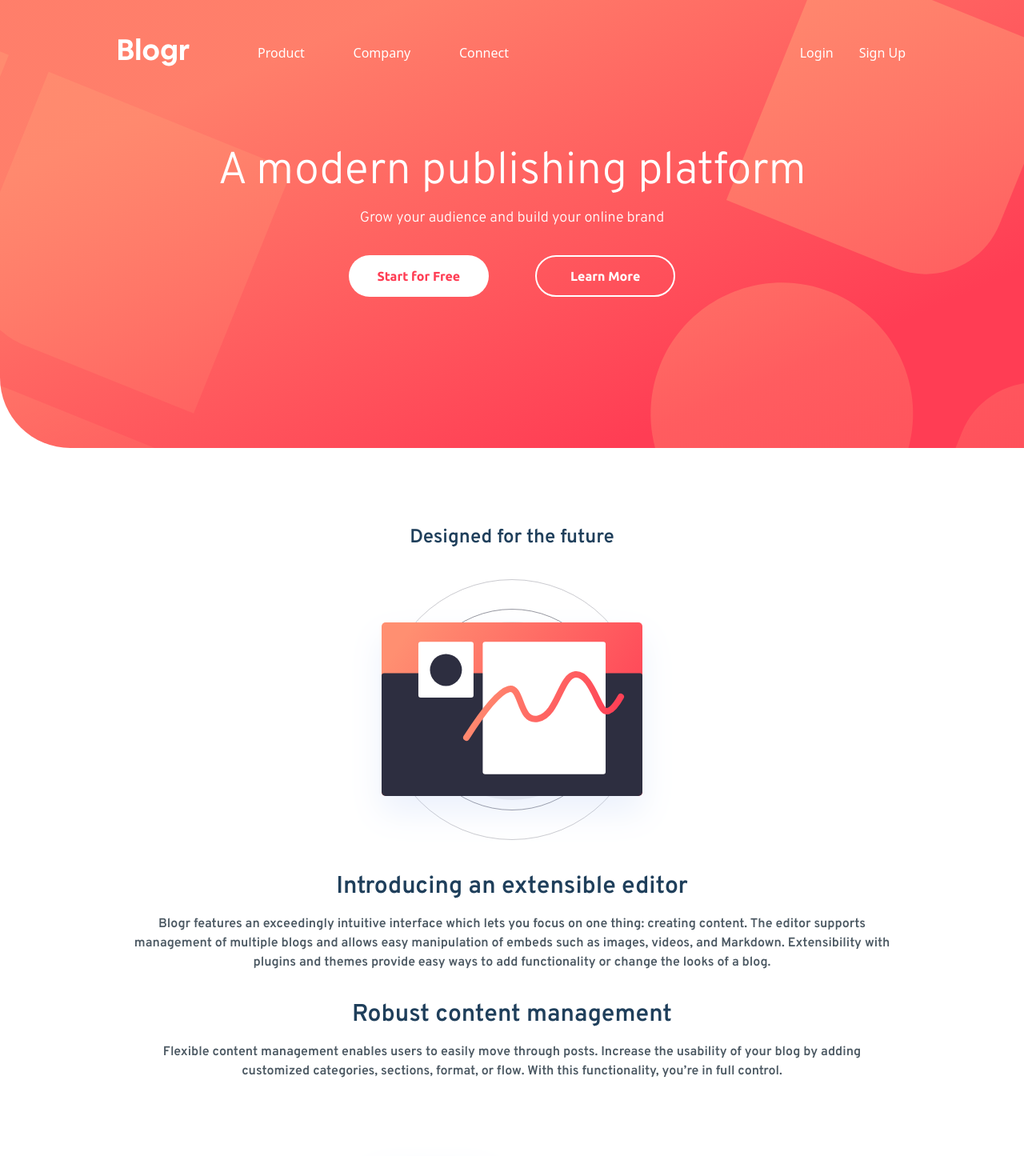
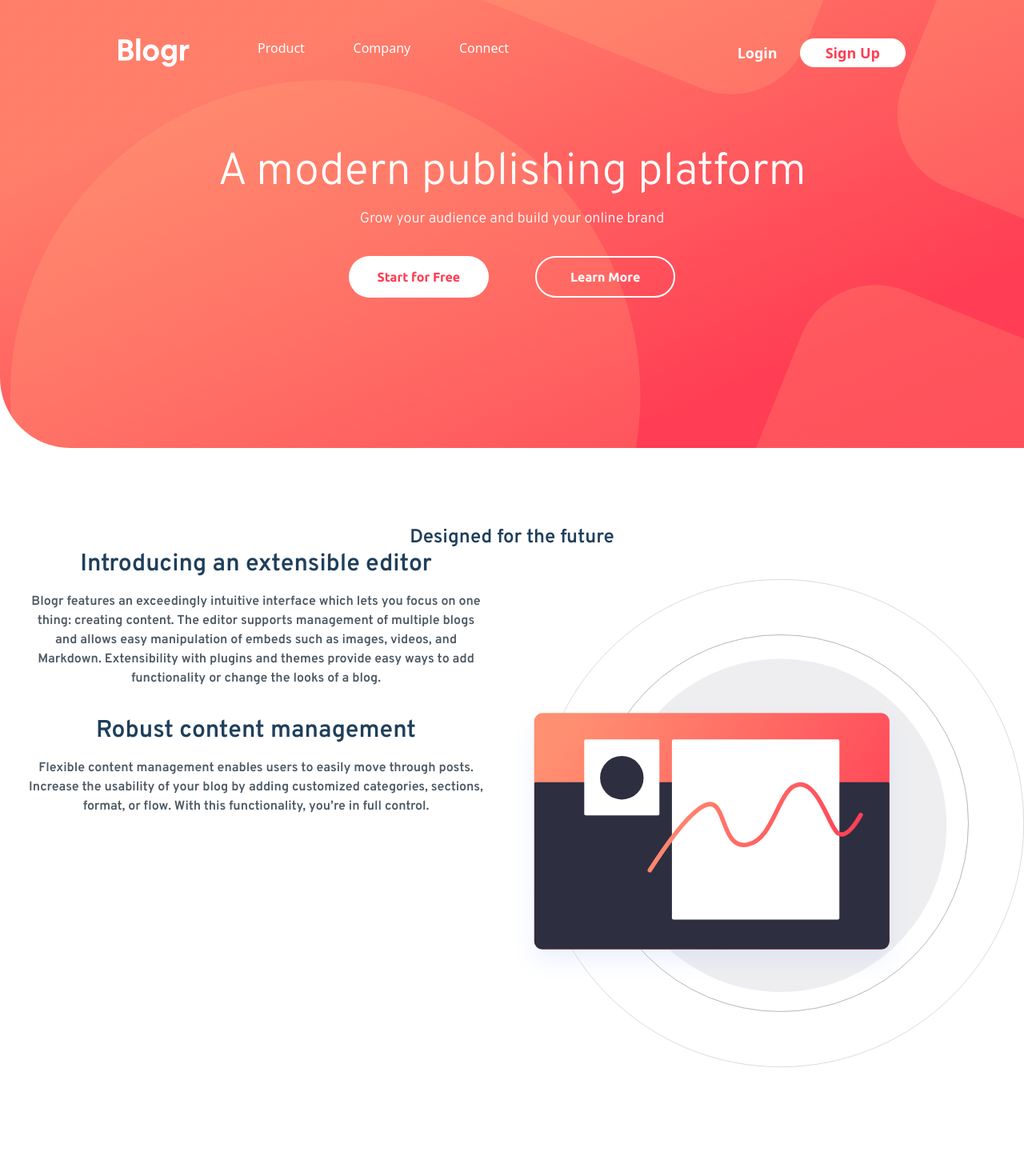
Before and after one commit to Samsegun/blogr-landing-page, a React (Create React App) app: page / in a window 1280 px wide. Shown: the top 1445 px of the page at 80% size. Built offline with nearby package versions, Linux system fonts and the light colour scheme.

Commit message:
header responsive

```diff
--- a/src/Components/DesignforFuture/DesignImage.js
+++ b/src/Components/DesignforFuture/DesignImage.js
@@ -1,9 +1,22 @@
-import editor from "../../assets/illustration-editor-mobile.svg";
+import editorMobile from "../../assets/illustration-editor-mobile.svg";
+import editorDesktop from "../../assets/illustration-editor-desktop.svg";
 
 const DesignImage = () => {
   return (
-    <div className=" my-9">
-      <img src={editor} alt="editor pics" className="mx-auto" />
+    <div className="order-1 my-9 desktop:basis-full">
+      <div>
+        <img
+          src={editorMobile}
+          alt="editor pics"
+          className="mx-auto desktop:hidden"
+        />
+        <img
+          src={editorDesktop}
+          alt="editor pics"
+          class
+          Name="hidden mx-auto desktop:block"
+        />
+      </div>
     </div>
   );
 };
--- a/src/Components/DesignforFuture/DesignText.js
+++ b/src/Components/DesignforFuture/DesignText.js
@@ -1,6 +1,6 @@
 const DesignText = () => {
   return (
-    <div className="sm:w-small-screen sm:m-small-screen">
+    <div className="sm:w-small-screen sm:m-small-screen desktop:basis-full">
       <article>
         <h2 className="px-12 mb-4 text-3xl font-black text-headings">
           Introducing an extensible editor
--- a/src/Components/DesignforFuture/DesignforFuture.js
+++ b/src/Components/DesignforFuture/DesignforFuture.js
@@ -8,7 +8,7 @@ const DesignFuture = () => {
         Designed for the future
       </h2>
 
-      <div>
+      <div className="desktop:flex">
         <DesignImage />
         <DesignText />
       </div>
--- a/src/Components/Header/Header.js
+++ b/src/Components/Header/Header.js
@@ -1,18 +1,14 @@
 import Navbar from "./Navbar";
 import Hero from "./Hero";
-import mobileBg from "../../assets/bg-pattern-intro-mobile.svg";
-
-const headerStyle = {
-  background: `linear-gradient(to top left,
-    rgba(255, 61, 84, 0.3) 20%, rgba(255, 143, 112, 0.8) 80%),
-    url(${mobileBg}) right -38rem bottom -32rem, #ff3d54 no-repeat`,
-};
+import styles from "./Header.module.css";
 
 const Header = () => {
   return (
     <header
-      className="rounded-bl-header h-header-height desktop:bg-desktop-bg"
-      style={headerStyle}
+      className={
+        "rounded-bl-header h-header-height desktop:bg-desktop-bg " +
+        styles.header
+      }
     >
       <Navbar />
       <Hero />
--- /dev/null
+++ b/src/Components/Header/Header.module.css
@@ -0,0 +1,21 @@
+.header {
+  background: linear-gradient(
+      to top left,
+      rgba(255, 61, 84, 0.3) 20%,
+      rgba(255, 143, 112, 0.8) 80%
+    ),
+    url("../../assets/bg-pattern-intro-mobile.svg") right -38rem bottom -32rem,
+    #ff3d54 no-repeat;
+}
+
+@media (min-width: 929px) {
+  .header {
+    background: linear-gradient(
+        to top left,
+        rgba(255, 61, 84, 0.3) 20%,
+        rgba(255, 143, 112, 0.8) 80%
+      ),
+      url("../../assets/bg-pattern-intro-desktop.svg") right -82rem bottom -79rem,
+      #ff3d54 no-repeat;
+  }
+}
--- a/src/Components/Header/Navbar.js
+++ b/src/Components/Header/Navbar.js
@@ -19,9 +19,11 @@ const Navbar = () => {
           <a href="/">Connect</a>
         </ul>
 
-        <div className="flex justify-end basis-2/4">
-          <button className="mr-8">Login</button>
-          <button>Sign Up</button>
+        <div className="flex items-center justify-end text-lg font-black basis-2/4">
+          <button className="mr-7">Login</button>
+          <button className="px-8 py-1 font-semibold bg-white rounded-full text-cta-mobilenav-lightred">
+            Sign Up
+          </button>
         </div>
       </div>
     </nav>
```
